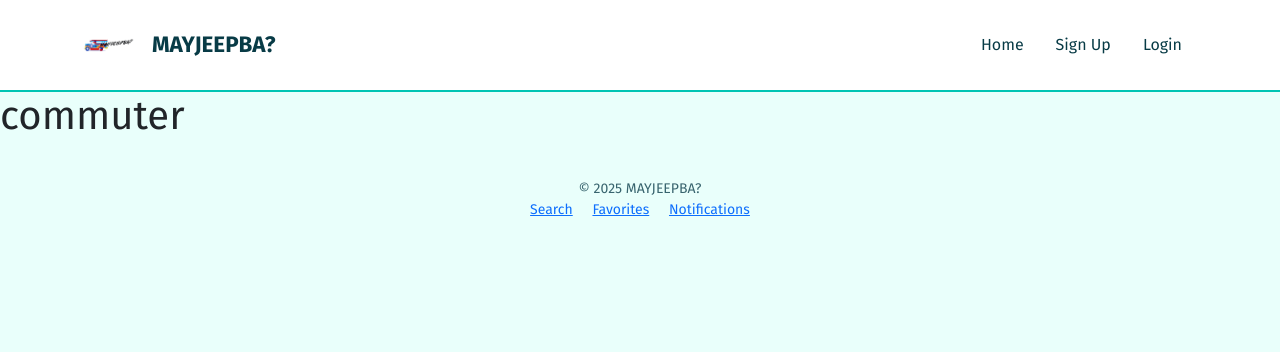
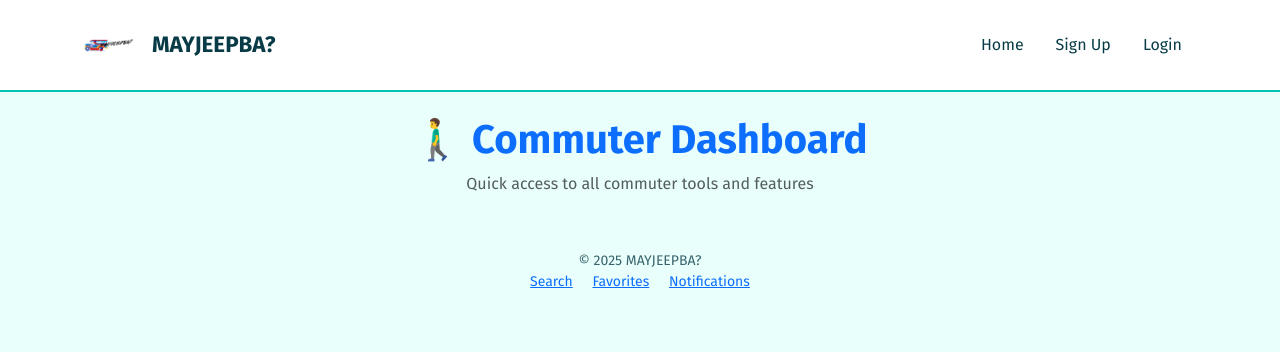
Before and after one commit to 24-34162-LJ/ACP_DATABASE_FINAL_PROJECT, a Python web app: template templates/commuter.html in a window 1280 px wide. Shown: the top 352 px of the page. Run offline with Jinja, Linux system fonts and the light colour scheme; the template is opened without the code that fills it, so the values that code supplies are empty.

Commit message:
commuter.html

```diff
--- a/templates/commuter.html
+++ b/templates/commuter.html
@@ -1,15 +1,104 @@
 {% extends "base.html" %}
 {% block title %} Commuter {% endblock %}
 {% block content %}
-<h1> commuter </h1>
-{% if session.get('user_id') %}
-<button type="button" class="btn btn-outline-primary"><a class="nav-link" href="{{ url_for('logout') }}">Logout</a></button>
 
-<button type="button" class="btn btn-outline-primary"><a href="{{ url_for('seat', terminal_id=2) }}">view terminal</a></button>
+<div class="container mt-4"></div>
 
-<button type="button" class="btn btn-outline-primary"><a href="{{ url_for('map_view') }}">view map</a></button>
+    <div class="text-center mb-4">
+        <h1 class="fw-bold text-primary">🚶‍♂️ Commuter Dashboard</h1>
+        <p class="text-muted">Quick access to all commuter tools and features</p>
+    </div>
 
-<button type="button" class="btn btn-outline-primary"><a href="{{ url_for('mainterminal') }}">main terminal</a></button>
+    {% if session.get('user_id') %}
 
-{% endif %}
+    <div class="row row-cols-1 row-cols-md-2 row-cols-lg-3 g-4"></div>
+
+        <!-- Logout -->
+        <div class="col">
+            <a href="{{ url_for('logout') }}" class="text-decoration-none">
+                <div class="card shadow-sm border-0 h-100">
+                    <div class="card-body text-center">
+                        <h5 class="card-title">🔐 Logout</h5>
+                        <p class="card-text text-muted">Exit your session securely.</p>
+                    </div>
+                </div>
+            </a>
+        </div>
+         <!-- View Terminal -->
+        <div class="col">
+            <a href="{{ url_for('seat', terminal_id=2) }}" class="text-decoration-none">
+                <div class="card shadow-sm border-0 h-100">
+                    <div class="card-body text-center">
+                        <h5 class="card-title">🏁 View Terminal</h5>
+                        <p class="card-text text-muted">Check seat availability & terminal info.</p>
+                    </div>
+                </div>
+            </a>
+        </div>
+
+        <!-- View Map -->
+        <div class="col">
+            <a href="{{ url_for('map_view') }}" class="text-decoration-none">
+                <div class="card shadow-sm border-0 h-100">
+                    <div class="card-body text-center">
+                        <h5 class="card-title">🗺️ View Map</h5>
+                        <p class="card-text text-muted">Explore jeepney routes visually.</p>
+                    </div>
+                </div>
+            </a>
+        </div>
+
+        <!-- Main Terminal -->
+        <div class="col">
+            <a href="{{ url_for('mainterminal') }}" class="text-decoration-none">
+                <div class="card shadow-sm border-0 h-100">
+                    <div class="card-body text-center">
+                        <h5 class="card-title">🚏 Main Terminals</h5>
+                        <p class="card-text text-muted">Browse all major transport hubs.</p>
+                    </div>
+                </div>
+            </a>
+        </div>
+
+        <!-- Favorites -->
+        <div class="col">
+            <a href="{{ url_for('favorites_page') }}" class="text-decoration-none">
+                <div class="card shadow-sm border-0 h-100">
+                    <div class="card-body text-center">
+                        <h5 class="card-title">⭐ Favorites</h5>
+                        <p class="card-text text-muted">View saved routes & terminals.</p>
+                    </div>
+                </div>
+            </a>
+        </div>
+
+        <!-- Notifications -->
+        <div class="col">
+            <a href="{{ url_for('notifications_page') }}" class="text-decoration-none">
+                <div class="card shadow-sm border-0 h-100">
+                    <div class="card-body text-center">
+                        <h5 class="card-title">🔔 Notifications</h5>
+                        <p class="card-text text-muted">Stay updated on route changes.</p>
+                    </div>
+                </div>
+            </a>
+        </div>
+
+        <!-- Search -->
+        <div class="col">
+            <a href="{{ url_for('search') }}" class="text-decoration-none">
+                <div class="card shadow-sm border-0 h-100">
+                    <div class="card-body text-center">
+                        <h5 class="card-title">🔍 Search</h5>
+                        <p class="card-text text-muted">Find terminals or jeepney routes.</p>
+                    </div>
+                </div>
+            </a>
+        </div>
+
+    </div>
+
+    {% endif %}
+
+</div>
 {% endblock %}
```
